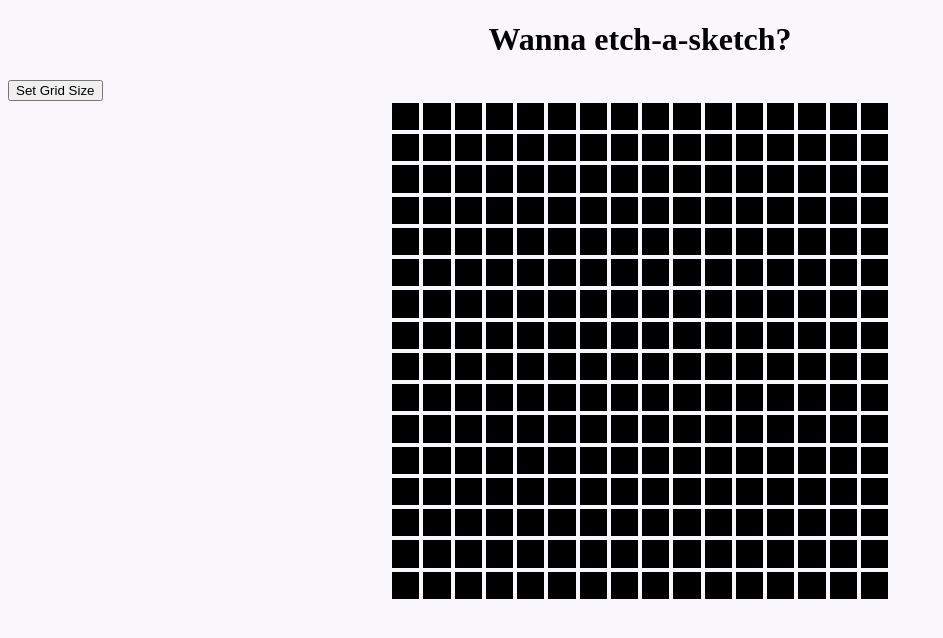
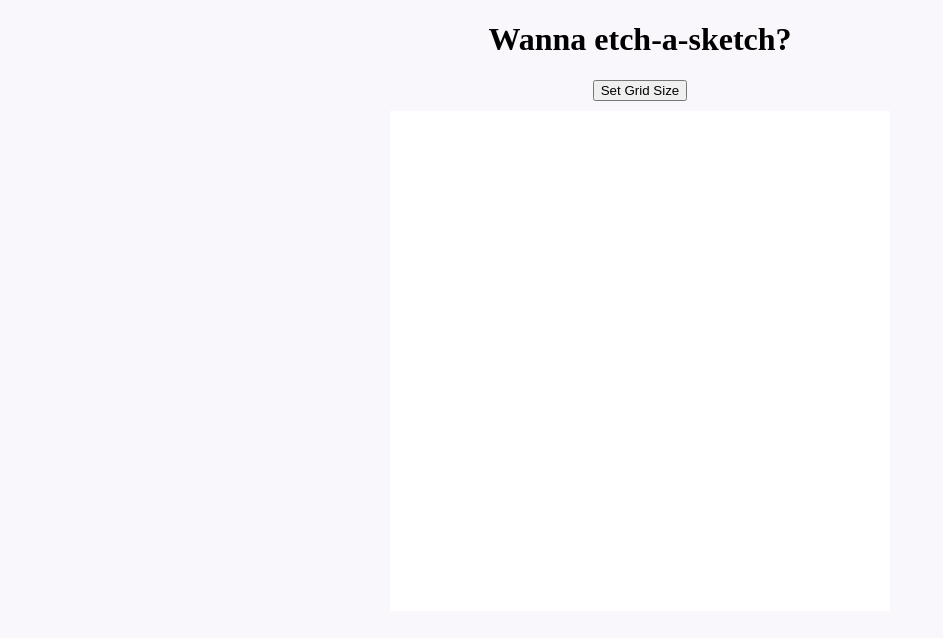
Before and after one commit to Jaishil07/Etch-a-sketch, a plain HTML site: page index.html in a window 1280 px wide. Shown: the whole page, without its empty margins (0-943 px from the left). Drawn offline with Linux system fonts and the light colour scheme.

Commit message:
Create function to change grid color
Reduced redundancy by creating a function to add color to the grid
elements. Also set the grid-container background color to white and
set grid element margin to 0px

```diff
--- a/script.js
+++ b/script.js
@@ -13,21 +13,22 @@ function createSquareGrids(noOfRows) {
             rowDiv.appendChild(div);
         }
     }
+    const grids = document.querySelectorAll(".grid");
+    addRandomColor(grids);
 }
-let grids = document.querySelectorAll(".grid");
-grids.forEach((grid) => {
-    grid.addEventListener("mouseover", () => addColor(getRandomColorCode(), getRandomColorCode(), getRandomColorCode(), grid));
-});
 
+function addRandomColor(grids){
+    grids.forEach((grid) => {
+        grid.addEventListener("mouseover", () => addColor(getRandomColorCode(), getRandomColorCode(), getRandomColorCode(), grid));
+    });
+}
 
 const gridButton = document.querySelector("#set-grid");
 gridButton.addEventListener("click", () => {
     let noOfGrids = prompt("Enter the number of grids? 2-32");
     createSquareGrids(noOfGrids);
-    grids = document.querySelectorAll(".grid");
-    grids.forEach((grid) => {
-        grid.addEventListener("mouseover", () => addColor(getRandomColorCode(), getRandomColorCode(), getRandomColorCode(), grid));
-    });
+
+
 });
 
 
--- a/styles.css
+++ b/styles.css
@@ -4,6 +4,12 @@ body {
 
 h1 {
     text-align: center;
+}
+
+button {
+    text-align: center;
+    display: block;
+    margin: 10px auto;
 }
 
 .flex-container {
@@ -29,6 +35,5 @@ h1 {
     flex-grow: 1;
     min-width: 10px;
     min-height: 10px;
-    background-color: black;
-    margin: 2px;
+    background-color: white;
 }
```
